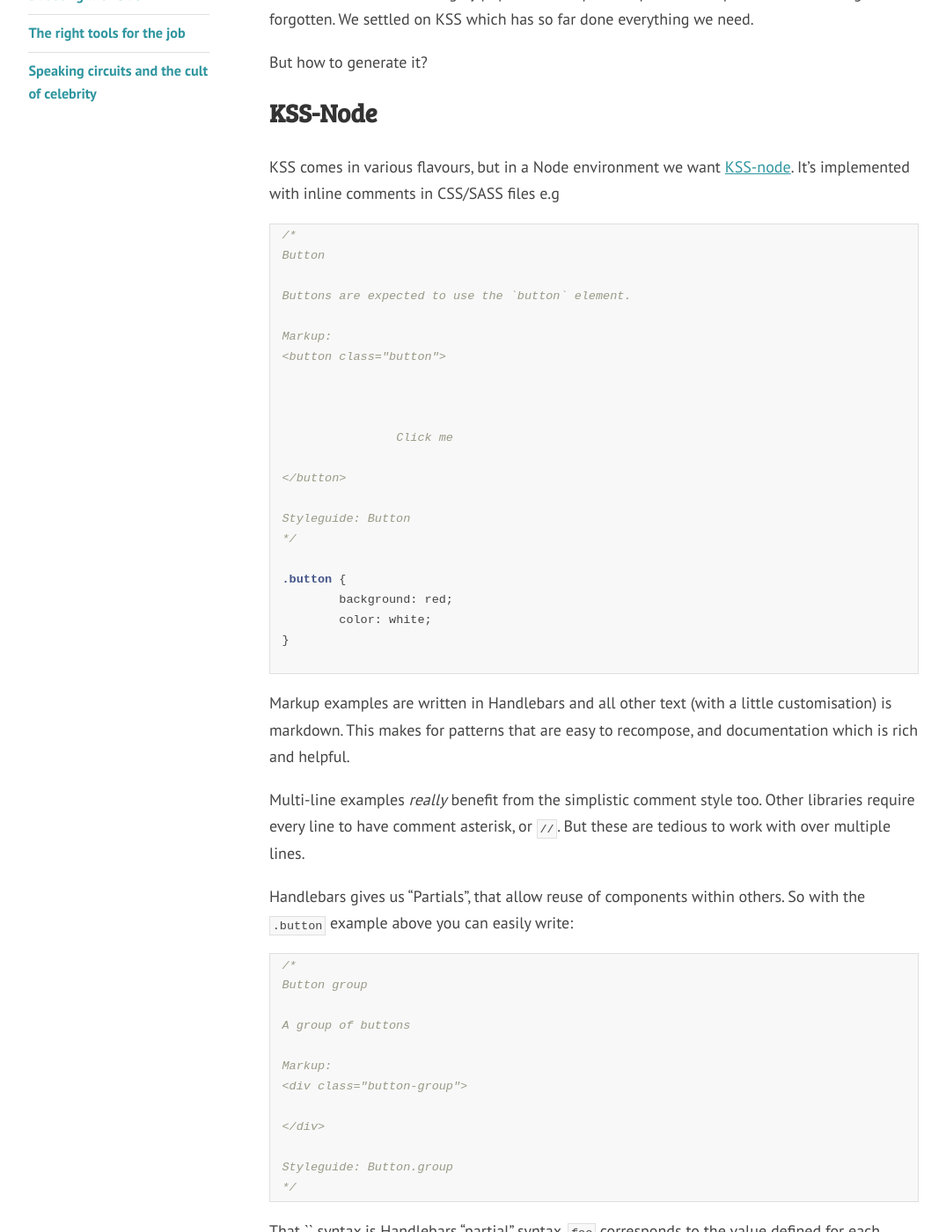
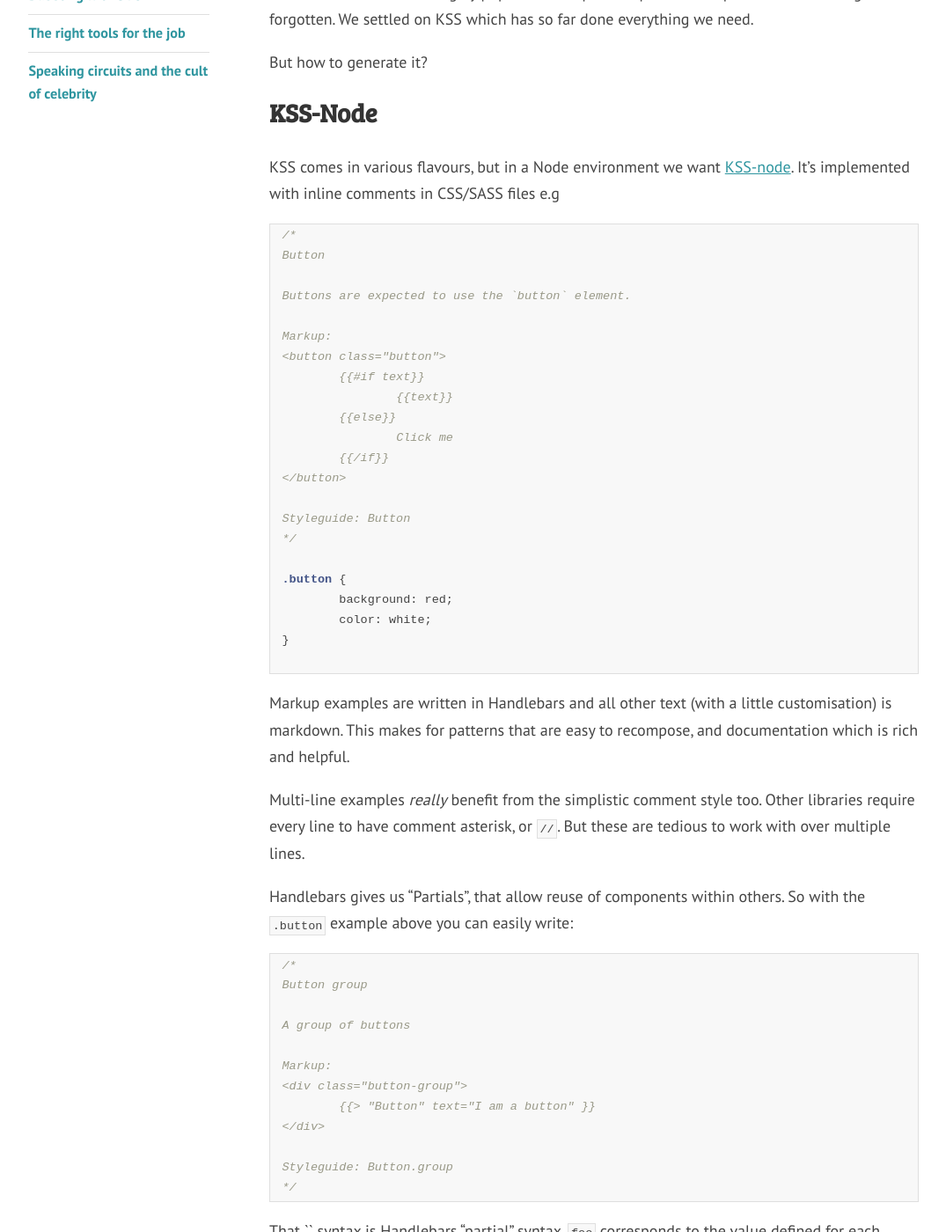
Before and after one commit to davecranwell/davecranwell.github.io, a Jekyll site: the page built from _posts/2018-03-27-kss-webpack.md, in a window 1280 px wide and 1400 px high, scrolled down 700 px. Shown: the whole window at 88% size, without its empty margins (100-1175 px from the left). Built offline with Jekyll 4.4.1, drawn with Linux system fonts in a browser that asks for light colours; nearby versions of some CDN libraries; our own code applies the rules of GitHub Pages for plain Markdown files; comment, search, counter and statistics services are not loaded.

Commit message:
Escaping what jekyll thinks is liquid syntax

```diff
--- a/_posts/2018-03-27-kss-webpack.md
+++ b/_posts/2018-03-27-kss-webpack.md
@@ -21,13 +21,13 @@
 Buttons are expected to use the `button` element.
 
 Markup:
-<button class="button">
+<button class="button">{% raw %}
 	{{#if text}}
 		{{text}}
 	{{else}}
 		Click me
 	{{/if}}
-</button>
+{% endraw %}</button>
 
 Styleguide: Button
 */
@@ -52,9 +52,9 @@
 A group of buttons
 
 Markup:
-<div class="button-group">
+<div class="button-group">{% raw %}
 	{{> "Button" text="I am a button" }}
-</div>
+{% endraw %}</div>
 
 Styleguide: Button.group
 */
```
